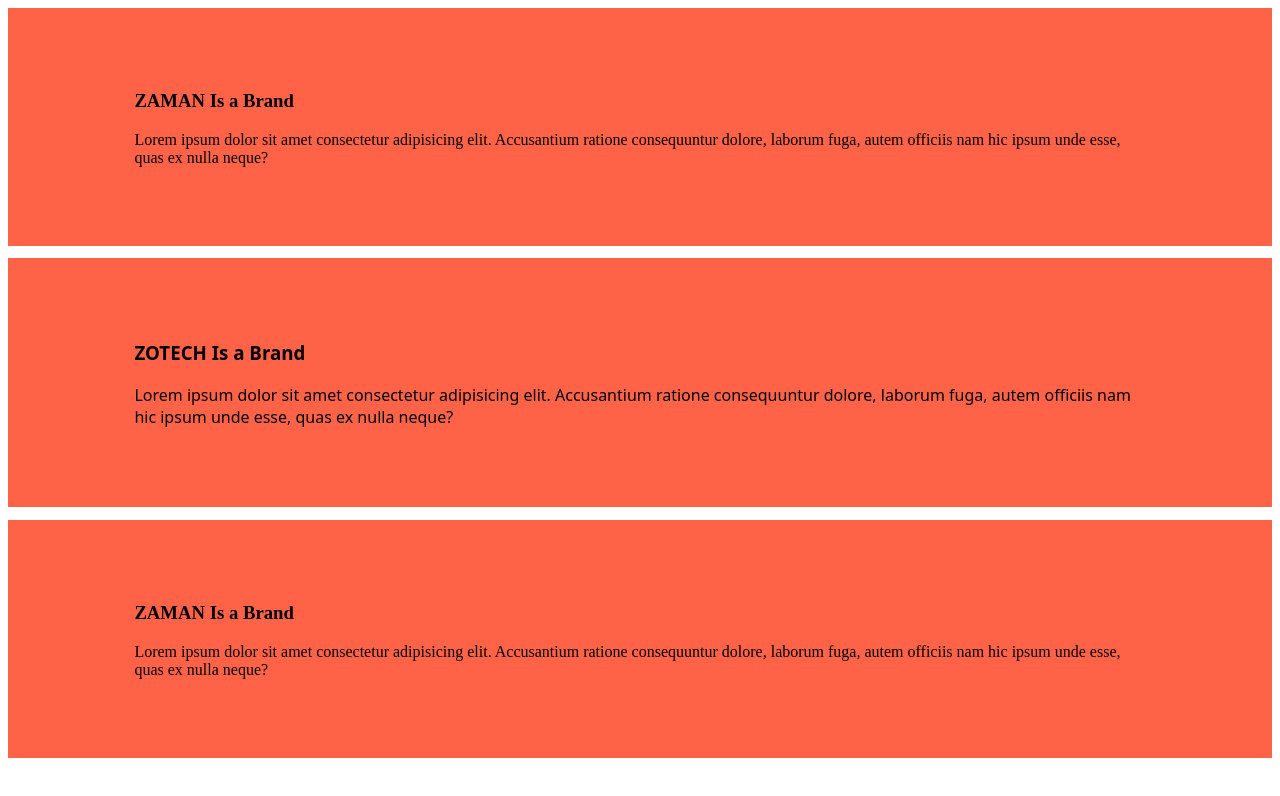
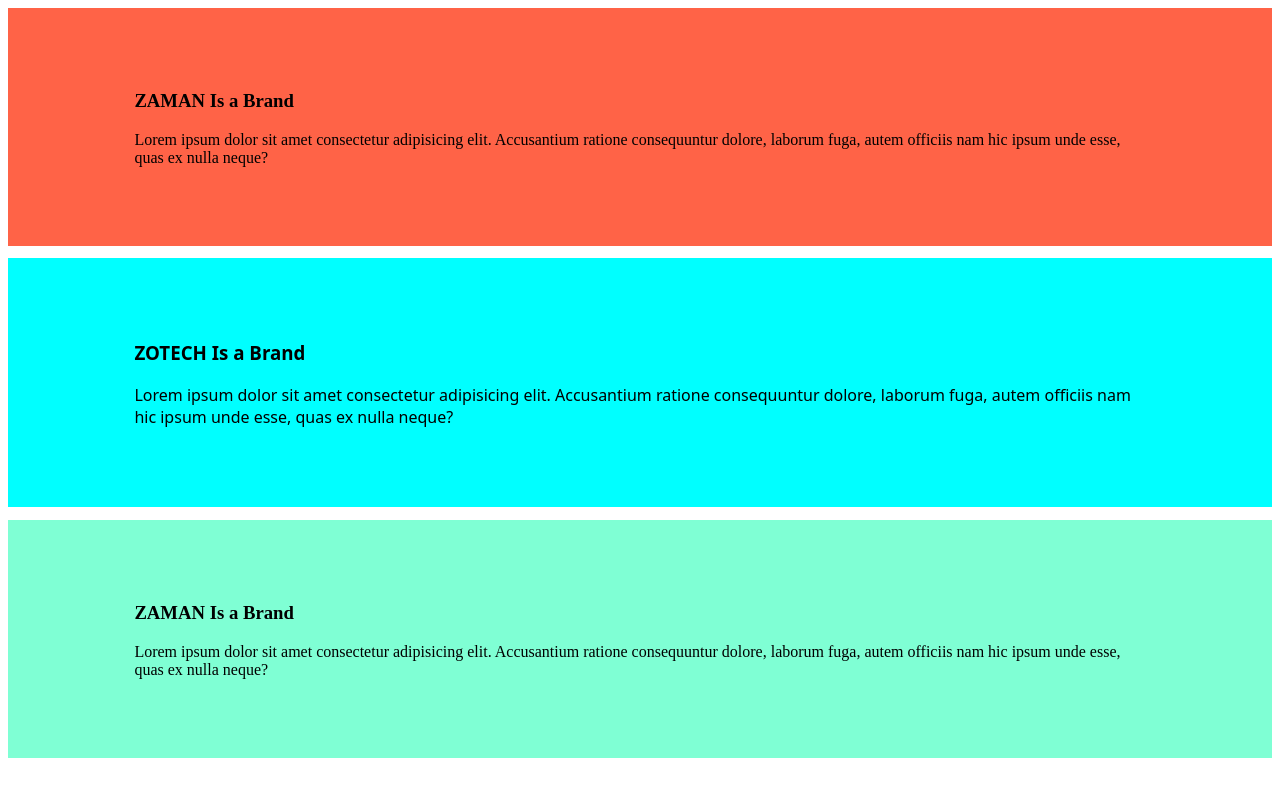
Before and after one commit to Shohanuzzaman-Omi/newcode, a plain HTML site: page class-id/class&id.html in a window 1280 px wide. Drawn offline with Linux system fonts and the light colour scheme.

Commit message:
HTML Class & ID

```diff
--- a/class-id/Class-style.css
+++ b/class-id/Class-style.css
@@ -3,6 +3,20 @@ div{
     padding: 5% 10%;
     margin-bottom: 1%;
 }
+/* This Is class */
 .second{
     font-family: system-ui, -apple-system, BlinkMacSystemFont, 'Segoe UI', Roboto, Oxygen, Ubuntu, Cantarell, 'Open Sans', 'Helvetica Neue', sans-serif;
+    background-color: aqua;
 }
+/* This it "ID" */
+#last{
+    background-color: aquamarine;
+}
+
+
+
+/*
+
+    In HTML, a class is used to style multiple elements with the same design, while an ID is meant for targeting one unique element on a page. You can reuse a class as many times as needed, but an ID should only appear once. In CSS, classes are selected using a dot (.class), and IDs are selected using a hash (#id). So, use classes for general styling and IDs for specific, one-time styling or JavaScript targeting.
+
+*/
--- a/class-id/class&id.html
+++ b/class-id/class&id.html
@@ -7,6 +7,13 @@
     <title>HTML Class & ID</title>
 </head>
 <body>
+
+    <!--
+
+        In HTML, a class is used to style multiple elements with the same design, while an ID is meant for targeting one unique element on a page. You can reuse a class as many times as needed, but an ID should only appear once. In CSS, classes are selected using a dot (.class), and IDs are selected using a hash (#id). So, use classes for general styling and IDs for specific, one-time styling or JavaScript targeting.
+
+     -->
+
     <div>
         <h3>ZAMAN Is a Brand</h3>
         <p>
@@ -19,7 +26,7 @@
             Lorem ipsum dolor sit amet consectetur adipisicing  elit. Accusantium ratione consequuntur dolore,   laborum fuga, autem officiis nam hic ipsum unde esse,     quas ex nulla neque?
         </p>
     </div>
-    <div>
+    <div id="last">
         <h3>ZAMAN Is a Brand</h3>
         <p>
             Lorem ipsum dolor sit amet consectetur adipisicing  elit. Accusantium ratione consequuntur dolore,   laborum fuga, autem officiis nam hic ipsum unde esse,     quas ex nulla neque?
```
